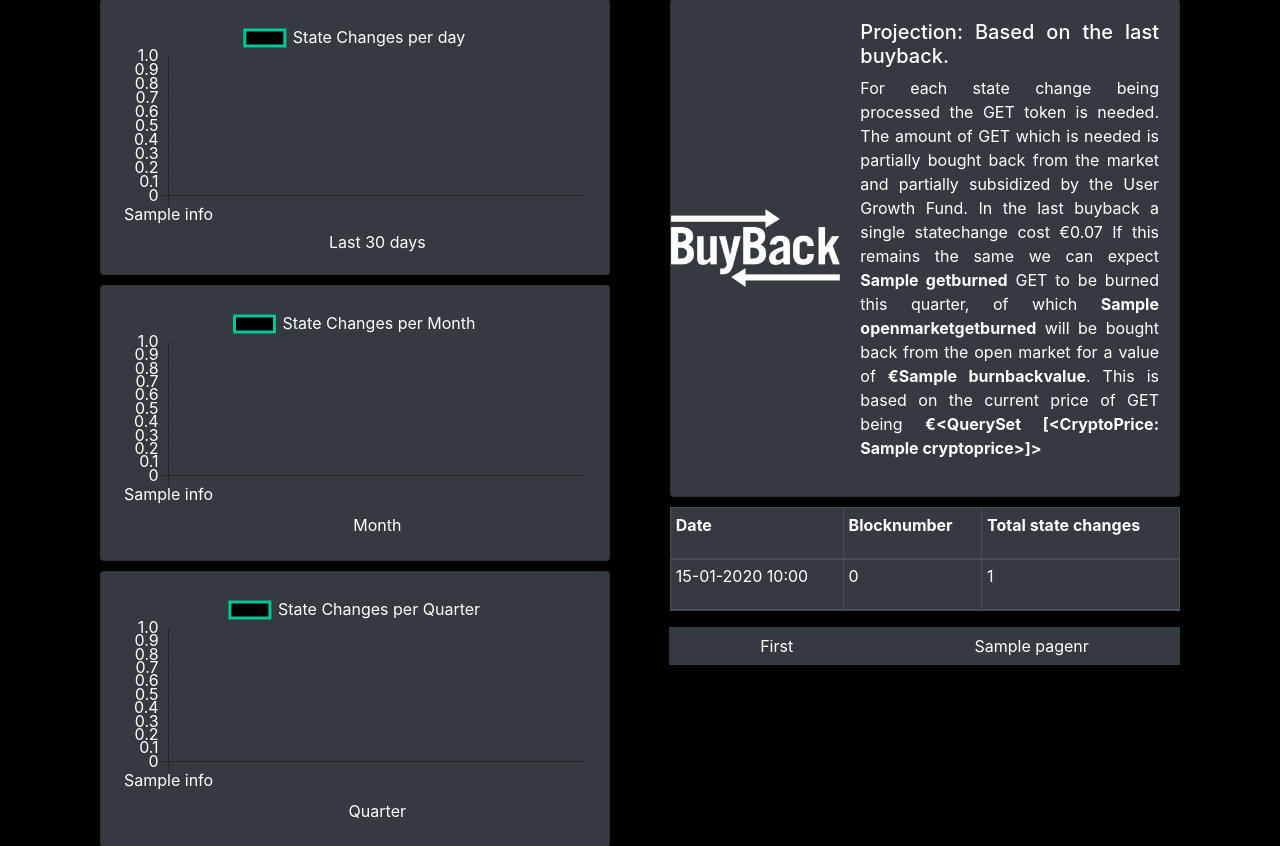
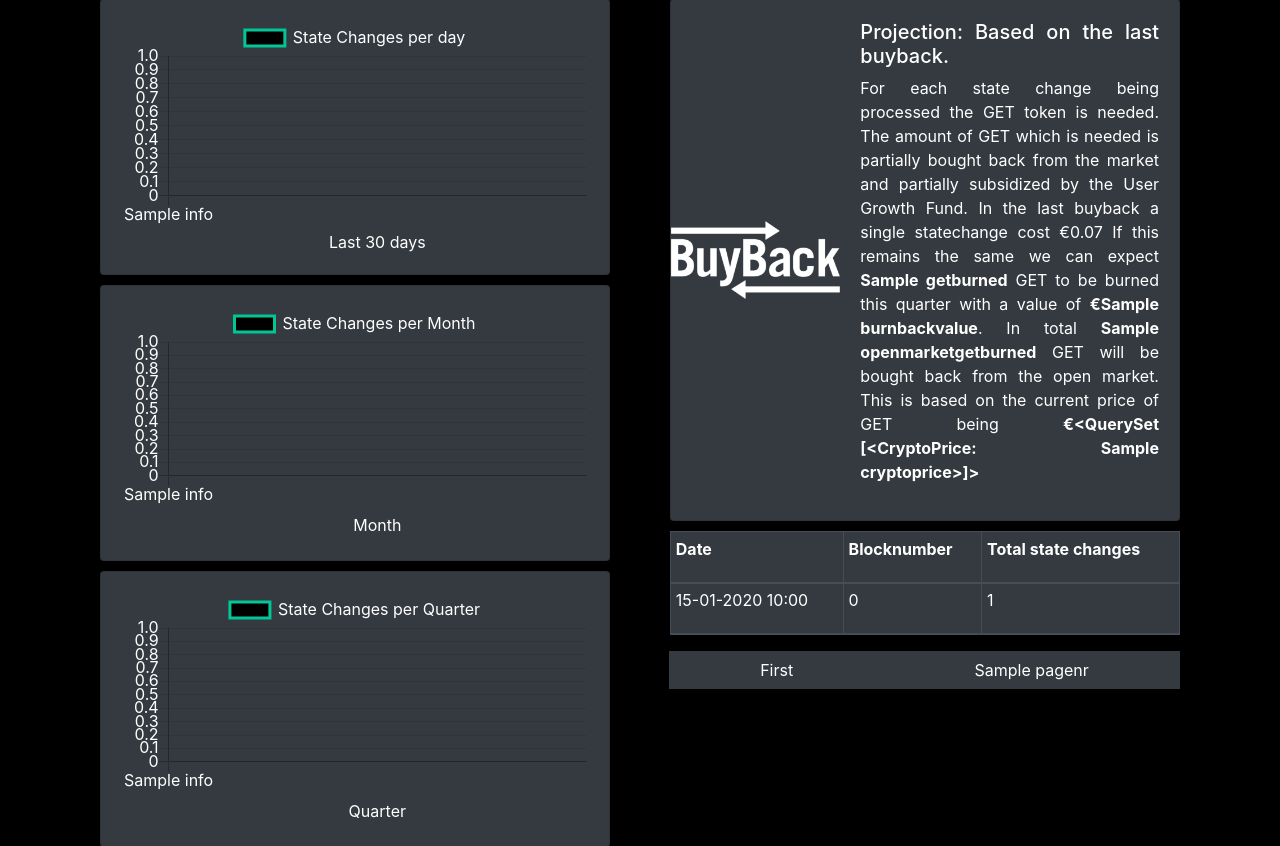
Before and after one commit to Deofex/GETStateChange, a Django app: template statechanges/templates/statechanges/statechanges.html in a window 1280 px wide. Shown: the part 192-1038 px from the top of the page. Run offline with Django 3.2, Linux system fonts and the light colour scheme; tables that the repository leaves empty hold one stand-in row (values such as "Sample post"); the template is opened without the code that fills it: values that come from a table or form of the project are taken from there, most other values are stand-ins (such as "Sample title", 1, 10 or a date in 2020); some libraries are stand-ins or nearby versions.

Commit message:
Changed buyback numbers

```diff
--- a/statechanges/templates/statechanges/statechanges.html
+++ b/statechanges/templates/statechanges/statechanges.html
@@ -72,9 +72,9 @@
                                         which is needed is partially bought back from the market and partially
                                         subsidized by the User Growth Fund. In the last buyback a single statechange
                                         cost €0.07 If this remains the same we can expect
-                                        <b>{{getburned}}</b> GET to be burned this quarter, of which
-                                        <b>{{openmarketgetburned}}</b> will be bought back from the open market for a
-                                        value of <b>€{{burnbackvalue}}</b>. This is based on the current price of GET
+                                        <b>{{getburned}}</b> GET to be burned this quarter with a
+                                        value of <b>€{{burnbackvalue}}</b>. In total
+                                        <b>{{openmarketgetburned}}</b> GET will be bought back from the open market. This is based on the current price of GET
                                         being <b>€{{geteurprice}}</b></p>
                                 </div>
                             </div>
--- a/statechanges/views.py
+++ b/statechanges/views.py
@@ -374,8 +374,8 @@
 
     #Roundup the numbers(afterward, to prevent wrong calculations):
     burnbackvalue = "{0:.2f}".format(burnbackvalue)
-    getburned = "{0:.2f}".format(getburned)
-    openmarketgetburned = "{0:.2f}".format(openmarketgetburned)
+    getburned = "{0:.0f}".format(getburned)
+    openmarketgetburned = "{0:.0f}".format(openmarketgetburned)
 
 
     return render(request,'statechanges/statechanges.html',{
```
